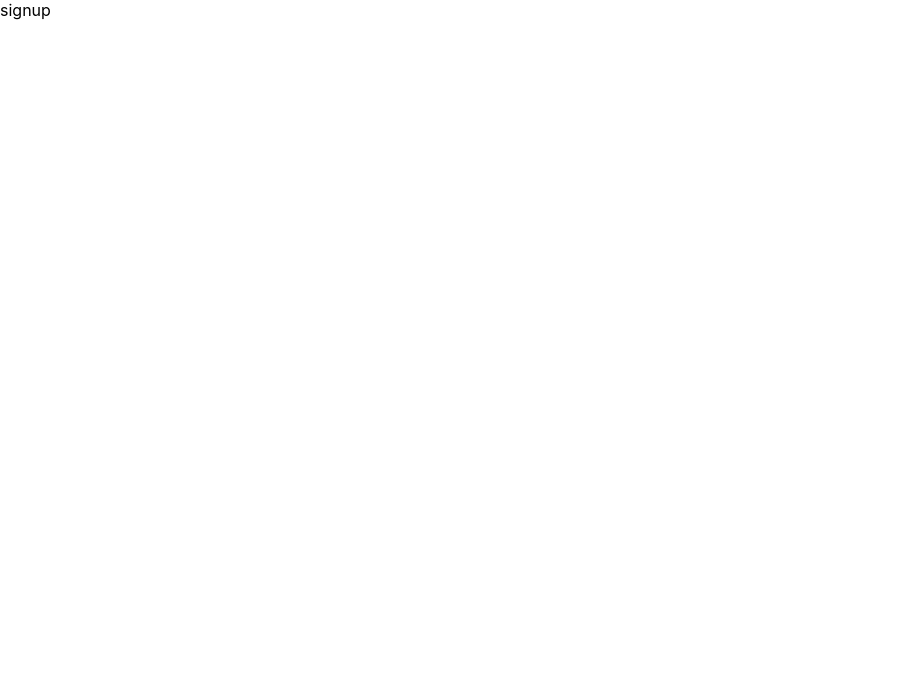
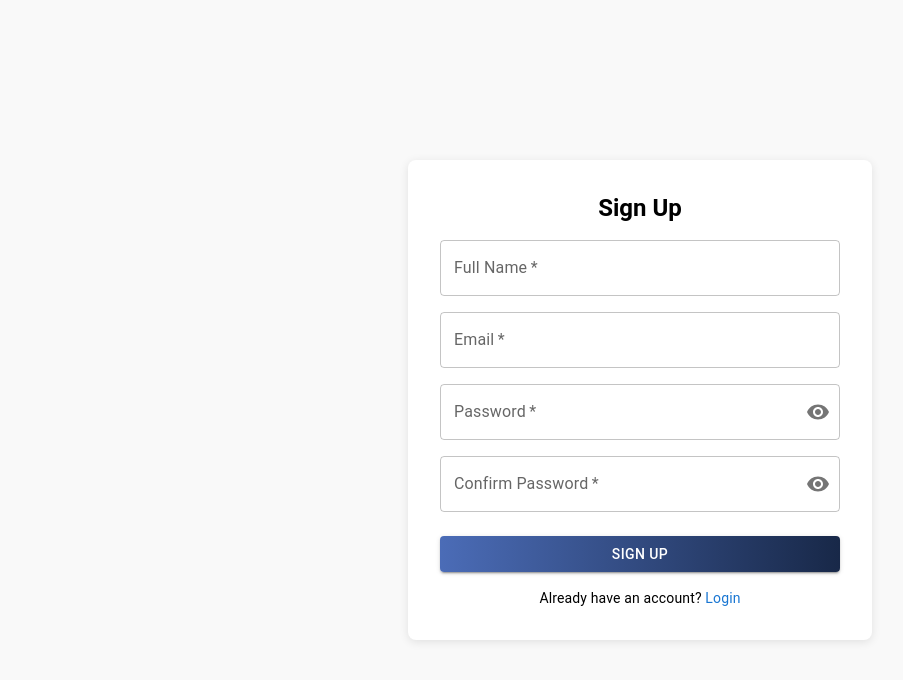
Before and after one commit to Serenity-Clicksense/data-primo, a React (Create React App) app in the folder data-primo/: page /signup in a window 1280 px wide. Shown: the top 680 px of the page, without its empty margins (0-903 px from the left). Built offline with nearby package versions, Linux system fonts and the light colour scheme.

Commit message:
add signup page

```diff
--- a/data-primo/public/index.html
+++ b/data-primo/public/index.html
@@ -24,7 +24,7 @@
       work correctly both with client-side routing and a non-root public URL.
       Learn how to configure a non-root public URL by running `npm run build`.
     -->
-    <title>React App</title>
+    <title>Dataprimo</title>
   </head>
   <body>
     <noscript>You need to enable JavaScript to run this app.</noscript>
--- a/data-primo/src/pages/LoginPage.js
+++ b/data-primo/src/pages/LoginPage.js
@@ -30,6 +30,7 @@ function LoginPage(){
         <Typography variant="h5" textAlign="center"  fontWeight="bold" mb={2}>
           Welcome to Dataprimo
         </Typography>
+
         <Box
           display="flex"
           justifyContent="center"
--- a/data-primo/src/pages/SignupPage.js
+++ b/data-primo/src/pages/SignupPage.js
@@ -1,8 +1,127 @@
-import React from 'react'
+import React, { useState } from "react";
+import {
+  Box,
+  Button,
+  TextField,
+  Typography,
+  Link,
+  Grid,
+  InputAdornment,
+  IconButton,
+} from "@mui/material";
+import Visibility from "@mui/icons-material/Visibility";
+import VisibilityOff from "@mui/icons-material/VisibilityOff";
 
-function SignupPage(){
+function SignupPage() {
+  const [showPassword, setShowPassword] = useState(false);
+  const [showConfirmPassword, setShowConfirmPassword] = useState(false);
+
+  const togglePasswordVisibility = () => {
+    setShowPassword((prev) => !prev);
+  };
+
+  const toggleConfirmPasswordVisibility = () => {
+    setShowConfirmPassword((prev) => !prev);
+  };
+
   return (
-    <div>signup</div>
+    <Box
+      display="flex"
+      flexDirection="column"
+      justifyContent="center"
+      alignItems="center"
+      minHeight="100vh"
+      bgcolor="#f9f9f9"
+    >
+      <Box
+        width={400}
+        p={4}
+        bgcolor="white"
+        borderRadius={2}
+        boxShadow="0 2px 10px rgba(0,0,0,0.1)"
+      >
+        <Typography variant="h5" textAlign="center" mb={2} fontWeight="bold">
+          Sign Up
+        </Typography>
+        <Grid container spacing={2}>
+          <Grid item xs={12}>
+            <TextField
+              label="Full Name"
+              variant="outlined"
+              fullWidth
+              required
+            />
+          </Grid>
+          <Grid item xs={12}>
+            <TextField
+              label="Email"
+              variant="outlined"
+              fullWidth
+              type="email"
+              required
+            />
+          </Grid>
+          <Grid item xs={12}>
+            <TextField
+              label="Password"
+              variant="outlined"
+              type={showPassword ? "text" : "password"}
+              fullWidth
+              required
+              InputProps={{
+                endAdornment: (
+                  <InputAdornment position="end">
+                    <IconButton onClick={togglePasswordVisibility} edge="end">
+                      {showPassword ? <VisibilityOff /> : <Visibility />}
+                    </IconButton>
+                  </InputAdornment>
+                ),
+              }}
+            />
+          </Grid>
+          <Grid item xs={12}>
+            <TextField
+              label="Confirm Password"
+              variant="outlined"
+              type={showConfirmPassword ? "text" : "password"}
+              fullWidth
+              required
+              InputProps={{
+                endAdornment: (
+                  <InputAdornment position="end">
+                    <IconButton
+                      onClick={toggleConfirmPasswordVisibility}
+                      edge="end"
+                    >
+                      {showConfirmPassword ? <VisibilityOff /> : <Visibility />}
+                    </IconButton>
+                  </InputAdornment>
+                ),
+              }}
+            />
+          </Grid>
+        </Grid>
+        <Button
+          fullWidth
+          variant="contained"
+          sx={{
+            background: "linear-gradient(90deg, #4b6cb7, #182848)",
+            color: "white",
+            mt: 3,
+            mb: 2,
+          }}
+        >
+          SIGN UP
+        </Button>
+        <Typography variant="body2" textAlign="center">
+          Already have an account?{" "}
+          <Link href="/login" underline="none">
+            Login
+          </Link>
+        </Typography>
+      </Box>
+    </Box>
   );
 }
+
 export default SignupPage;
```
